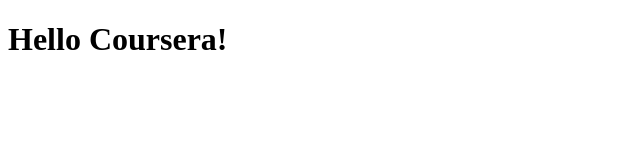
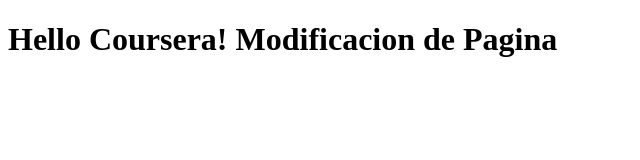
Before and after one commit to DavidSGH/coursera-test, a plain HTML site: page site/index.html in a window 1280 px wide. Shown: the whole page, without its empty margins (0-640 px from the left). Drawn offline with Linux system fonts and the light colour scheme.

Commit message:
Modificacion de pagina

```diff
--- a/site/index.html
+++ b/site/index.html
@@ -4,6 +4,6 @@
 	<title>Hello Coursera</title>
 </head>
 <body>
-	<h1>Hello Coursera!</h1>
+	<h1>Hello Coursera! Modificacion de Pagina</h1>
 </body>
 </html>
```
